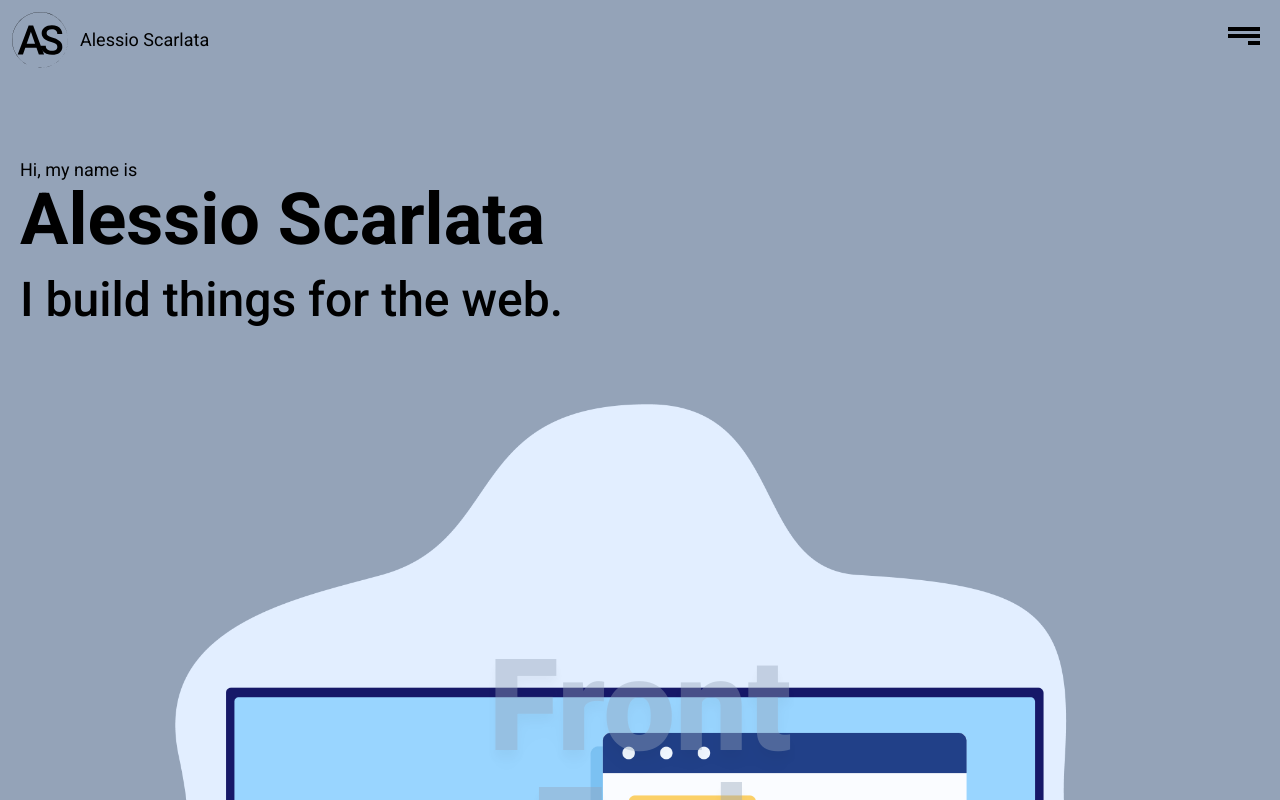
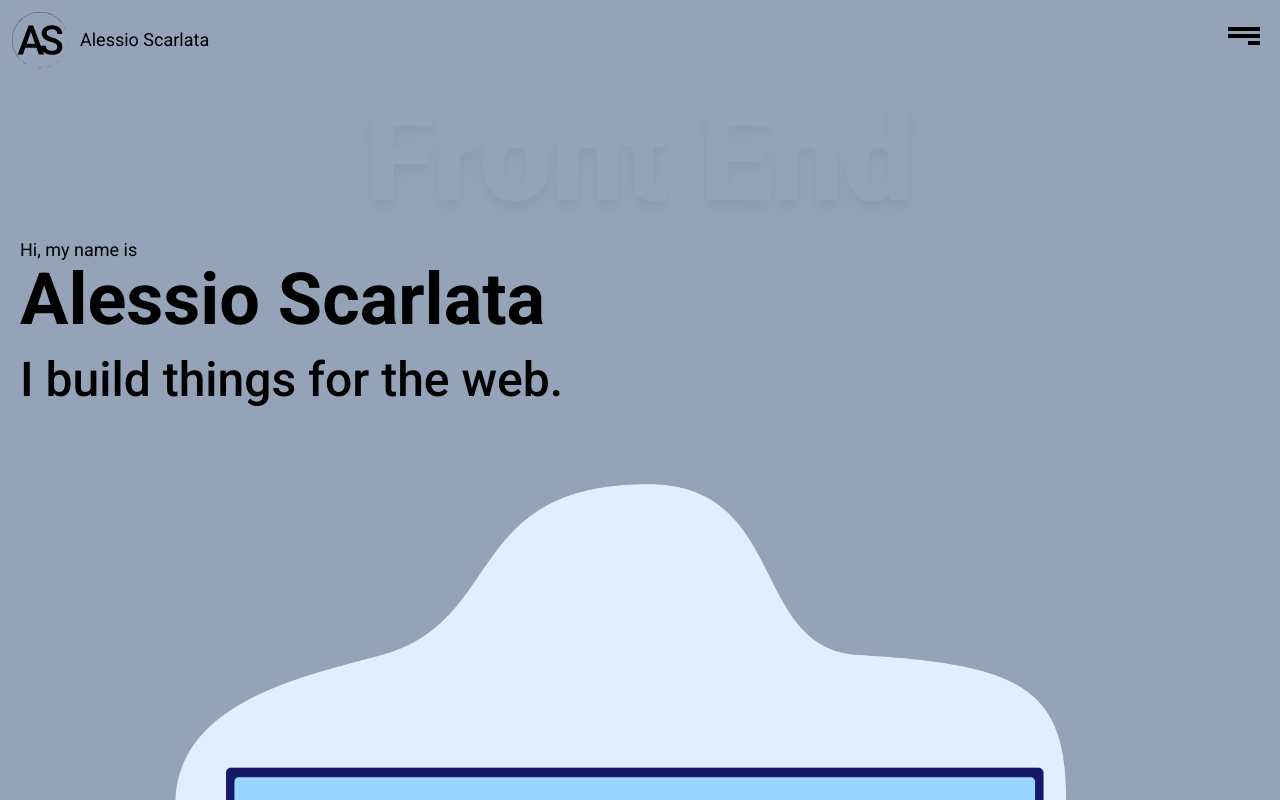
Before and after one commit to xScafu/portfolio-site-react, a React (Vite) app: page / in a window 1280 px wide. Shown: the top 800 px of the page. Built offline with nearby package versions, Linux system fonts and the light colour scheme.

Commit message:
backgroundText fixed

```diff
--- a/src/App.jsx
+++ b/src/App.jsx
@@ -4,13 +4,14 @@ import Presentation from "./components/Presentation";
 import Footer from "./components/Footer";
 import { Divider } from "@mui/material";
 
-
 function App() {
   return (
     <div className="relative">
+      <BackgroundText />
+
+      <div className="relative z-10">
         <Navbar />
         <Presentation />
-      <BackgroundText />
         <div className="mt-5">
           <Divider>
             <h3>Check my socials</h3>
@@ -18,6 +19,7 @@ function App() {
         </div>
         <Footer />
       </div>
+    </div>
   );
 }
 
--- a/src/components/BackgroundText.jsx
+++ b/src/components/BackgroundText.jsx
@@ -1,9 +1,8 @@
 export default function BackgroundText() {
   return (
-    <div className="absolute inset-0 flex justify-center items-center opacity-40 " >
-      <h1 className="text-9xl font-sans font-extrabold text-slate-400 text-nowrap text-center drop-shadow-xl select-none">
-        Front <br />
-        End
+    <div className="absolute top-20 left-1/2 transform -translate-x-1/2 z-0 pointer-events-none opacity-50">
+      <h1 className="text-[5rem] font-sans font-extrabold text-slate-400 text-nowrap text-center drop-shadow-xl select-none sm:text-9xl">
+        Front End
       </h1>
     </div>
   );
--- a/src/components/Presentation.jsx
+++ b/src/components/Presentation.jsx
@@ -2,7 +2,7 @@ import PresentationImage from "./PresentationImage";
 
 export default function Presentation() {
   return (
-    <div className="mt-20 p-2 select-auto">
+    <div className="mt-40 p-2 select-auto">
       <h3 className="text-lg font-normal">
         <span>Hi</span>, my name is
       </h3>
```
Lines whose indentation alone changed are shown as unchanged.
